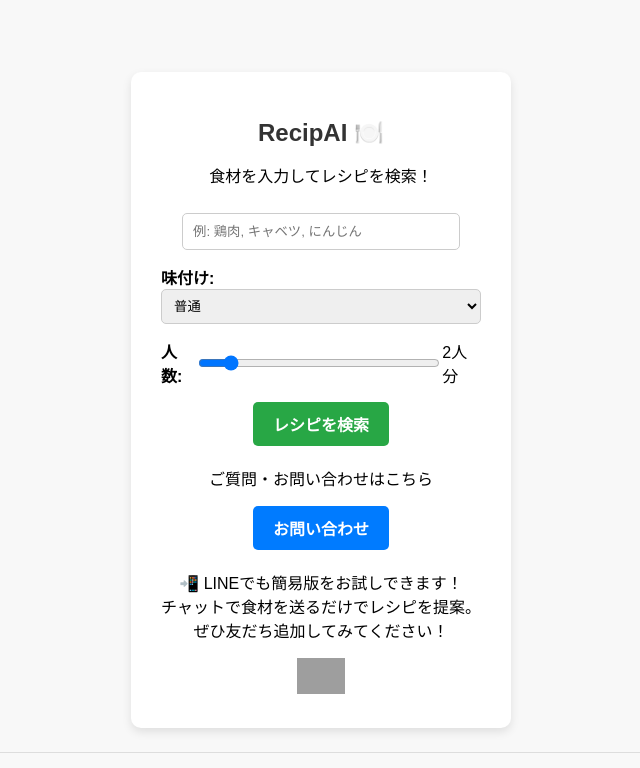
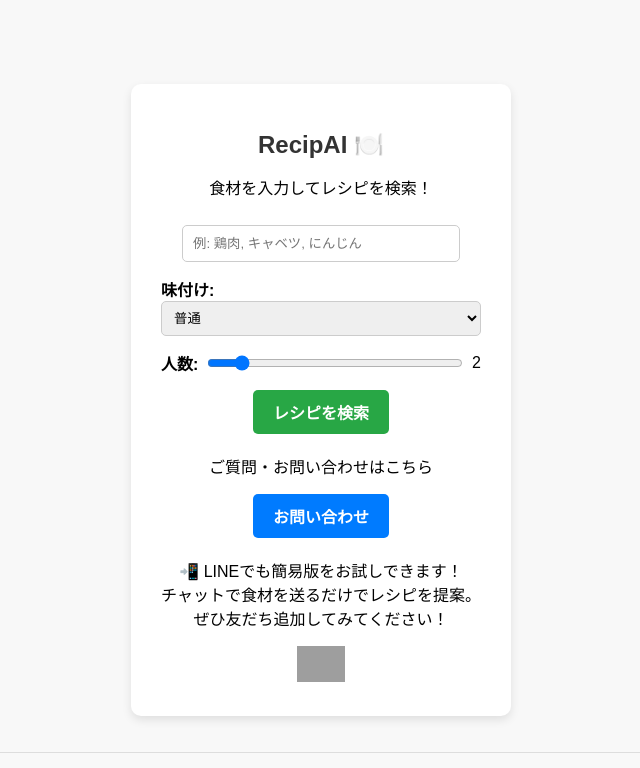
Before and after one commit to ryo0905-eng/recipAIwebApp, a Flask app: page / in a window 1280 px wide. Shown: the top 768 px of the page, without its empty margins (319-959 px from the left). Run offline with Flask 3, Linux system fonts and the light colour scheme; grey boxes are pictures that could not be loaded.

Commit message:
ロード中の表示を追加

```diff
--- a/templates/index.html
+++ b/templates/index.html
@@ -129,11 +129,15 @@
             <div class="slider-container">
                 <label for="servings">人数:</label>
                 <input type="range" name="servings" min="1" max="10" value="2" step="1" oninput="updateSliderValue(this.value)">
-                <span id="slider-value">2人分</span>
+                <span id="slider-value">2</span>
             </div>
 
             <button type="submit">レシピを検索</button>
         </form>
+
+        <div id="loading" style="display: none; text-align: center; margin-top: 20px;">
+            <p>🔄 レシピを検索中…</p>
+        </div>
 
 
 
@@ -152,10 +156,14 @@
     </div>
     <script>
         function updateSliderValue(val) {
-            document.getElementById("slider-value").innerText = val + "人分";
+            document.getElementById("slider-value").innerText = val;
         }
+        document.querySelector("input[type='range']").addEventListener("input", function() {
+            updateSliderValue(this.value);
+        });
     </script>
 <footer style="width: 100%; margin-top: 50px; padding: 10px; text-align: center; font-size: 12px; color: #666; background: #f8f8f8; border-top: 1px solid #ddd; position: absolute; bottom: 0; left: 0; right: 0;">
+
 <div class="footer-container" style="display: flex; justify-content: center; align-items: center; gap: 20px; font-size: 12px; color: #666; margin-top: 10px;">
     <a href="/privacy" class="policy-link" style="color: #666; text-decoration: none;">プライバシーポリシー</a>
     <span>|</span>
```
